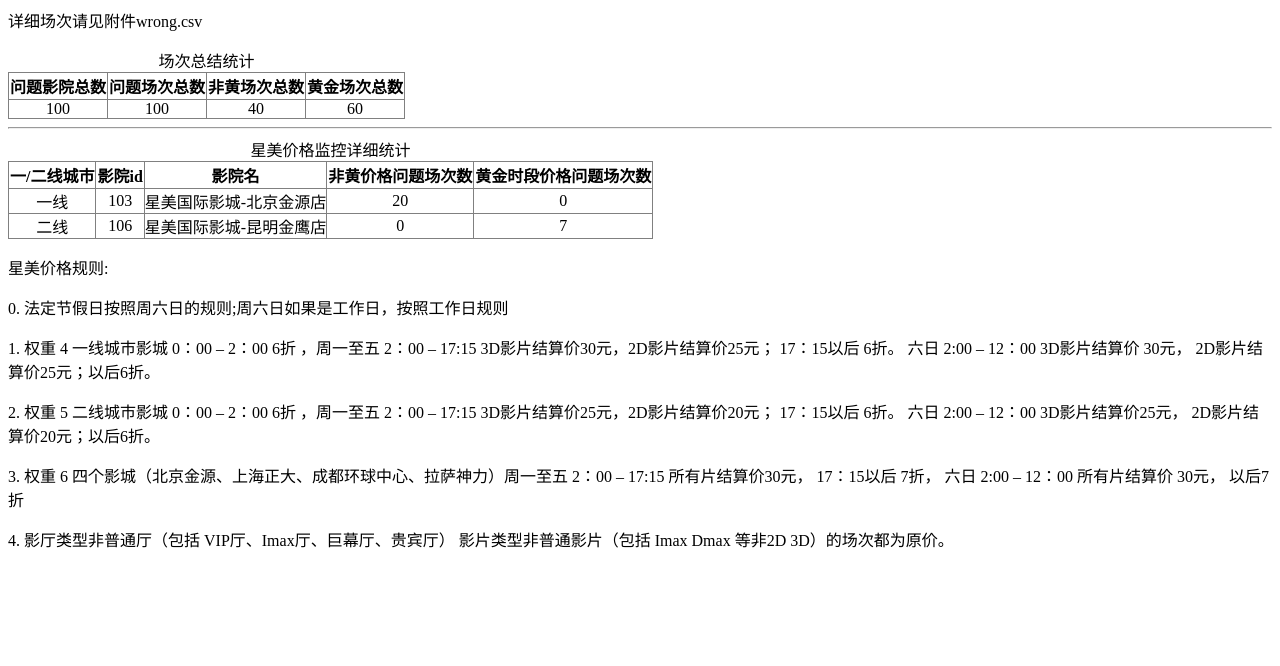
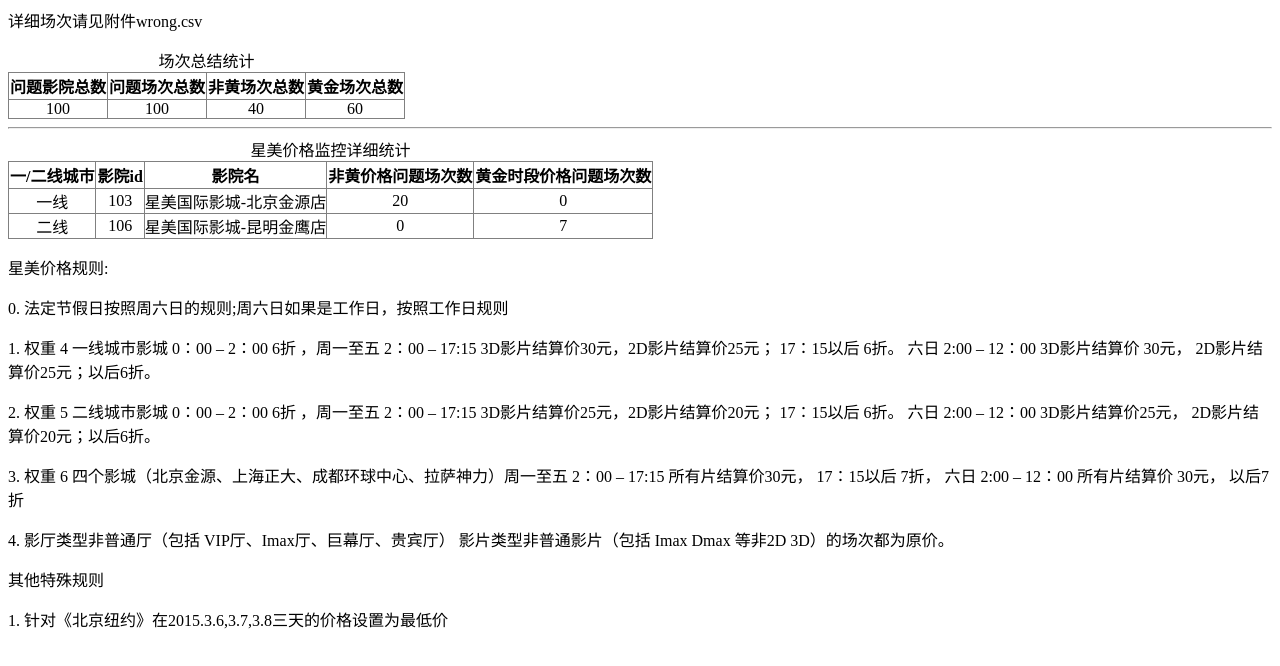
Before and after one commit to deevarvar/myLab, a plain HTML site: page baidu_code/xingmei/data_api/price/xingmei_monitor_sample.html in a window 1280 px wide. Drawn offline with Linux system fonts and the light colour scheme.

Commit message:
update code

```diff
--- a/baidu_code/xingmei/data_api/price/xingmei_monitor_sample.html
+++ b/baidu_code/xingmei/data_api/price/xingmei_monitor_sample.html
@@ -58,5 +58,7 @@
 <p>2.	权重 5 二线城市影城 0：00 – 2：00  6折 ，周一至五 2：00 – 17:15 3D影片结算价25元，2D影片结算价20元； 17：15以后 6折。 六日 2:00 – 12：00 3D影片结算价25元， 2D影片结算价20元；以后6折。</p>
 <p>3.	权重 6 四个影城（北京金源、上海正大、成都环球中心、拉萨神力）周一至五 2：00 – 17:15 所有片结算价30元， 17：15以后 7折， 六日 2:00 – 12：00 所有片结算价 30元， 以后7折</p>
 <p>4.	影厅类型非普通厅（包括 VIP厅、Imax厅、巨幕厅、贵宾厅） 影片类型非普通影片（包括 Imax Dmax 等非2D 3D）的场次都为原价。</p>
+<p>其他特殊规则</p>
+<p>1. 针对《北京纽约》在2015.3.6,3.7,3.8三天的价格设置为最低价</p>
 </body>
 </html>
```
Also changed, not shown: 3 other files.
